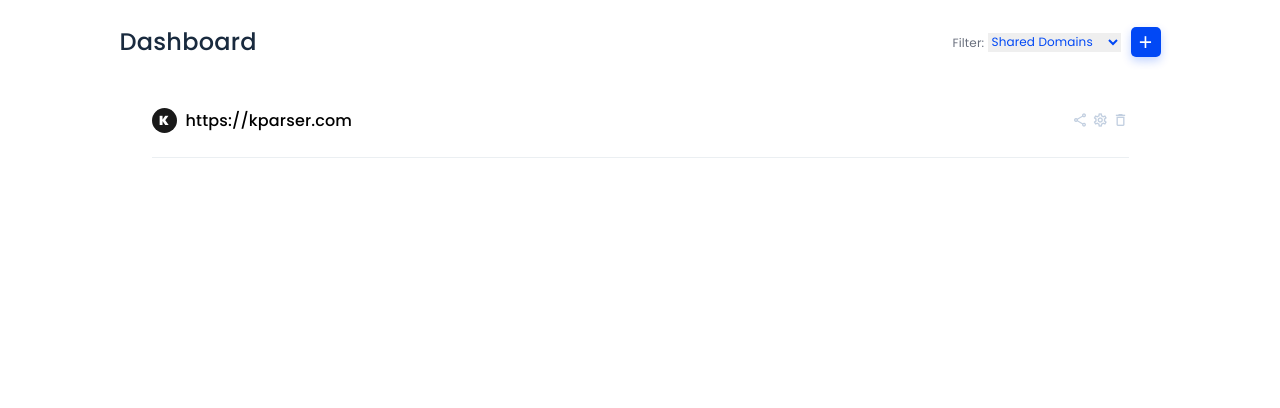
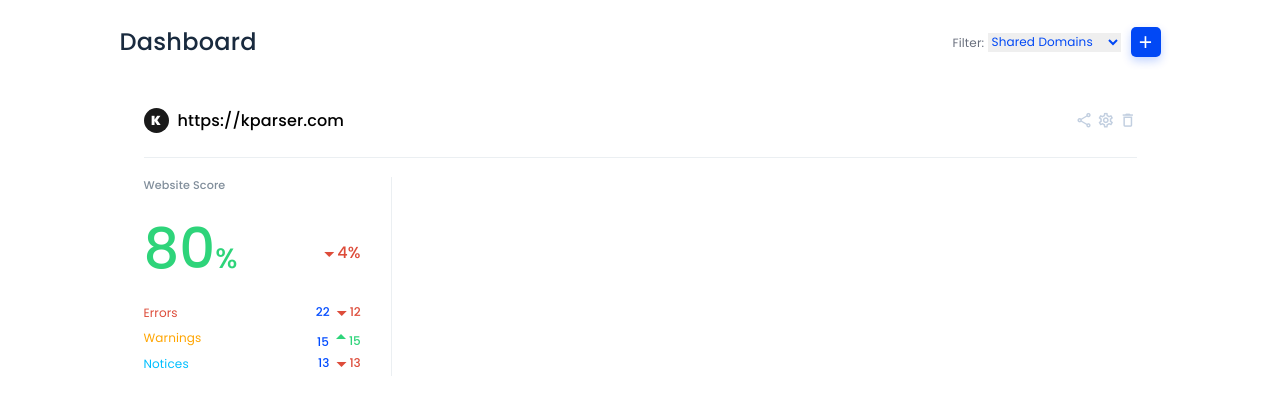
Before and after one commit to Miillla/FinalHomeWork, a website: page index.html in a window 1280 px wide. Drawn offline with Linux system fonts and the light colour scheme.

Commit message:
Add website scores style

```diff
--- a/index.html
+++ b/index.html
@@ -48,7 +48,31 @@
           <span class="material-icons material-icons-outlined">delete</span>
         </div>
       </div>
-      <div class="main-content"></div>
+      <div class="main-content">
+        <div class="widget website-score">
+          <h3 class="title">Website Score</h3>
+          <div class="score">
+            <span class="percent">80<span>%</span></span>
+            <span class="variation arrow down">4%</span>
+          </div>
+          <div class="score errors">
+            <span class="title">Errors</span>
+            <span class="value"
+              >22<span class="change arrow down">12</span></span
+            >
+          </div>
+          <div class="score warnings">
+            <span class="title">Warnings</span>
+            <span class="value">15<span class="change arrow up">15</span></span>
+          </div>
+          <div class="score notice">
+            <span class="title">Notices</span>
+            <span class="value"
+              >13<span class="change arrow down">13</span></span
+            >
+          </div>
+        </div>
+      </div>
     </main>
   </body>
 </html>
--- a/src/scss/style.scss
+++ b/src/scss/style.scss
@@ -193,7 +193,7 @@
 }
 
 main.container {
-  padding: 0 3.5rem;
+  padding: 0 3rem;
   margin: 0 auto;
   max-width: 1089px;
   box-sizing: border-box;
@@ -239,10 +239,103 @@
 
 span.material-icons {
   color: #c2cfe0;
-  font-size: 1rem;
+  font-size: 1.1rem;
   line-height: 1.5rem;
   cursor: pointer;
 }
 span.material-icons:hover {
   color: #0148f5;
 }
+.main-content {
+  display: flex;
+}
+.widget {
+  margin: 1.1rem 0;
+  flex: 25% 0 0;
+}
+
+.website-score {
+  border-right: 1px solid #ebeff2;
+  padding: 0 30px 0 0;
+  box-sizing: border-box;
+}
+h3.title {
+  color: #818e9b;
+  font-size: 0.7rem;
+  letter-spacing: 0.01em;
+  line-height: 16px;
+  margin-bottom: 14px;
+}
+.score {
+  display: flex;
+  align-items: center;
+  justify-content: space-between;
+}
+span.percent {
+  color: #2ed47a;
+  font-size: 3.5rem;
+  font-weight: 500;
+  line-height: 84px;
+}
+span.percent span {
+  font-size: 1.75rem;
+}
+span.variation.down {
+  font-weight: 500;
+  font-size: 1rem;
+  line-height: 180%;
+  letter-spacing: 0.01em;
+  color: #dd4c3a;
+}
+span.arrow::before {
+  font-family: "Material Icons";
+  font-weight: normal;
+  font-style: normal;
+  font-size: 24px;
+  line-height: 1;
+  letter-spacing: normal;
+  text-transform: none;
+  display: inline-block;
+  white-space: nowrap;
+  word-wrap: normal;
+  direction: ltr;
+  -webkit-font-feature-settings: "liga";
+  -webkit-font-smoothing: antialiased;
+  width: 20px;
+}
+span.change.down {
+  color: #dd4c3a;
+}
+span.arrow.down::before {
+  content: "arrow_drop_down";
+  color: #dd4c3a;
+  vertical-align: middle;
+}
+span.change.up {
+  color: #2ed47a;
+}
+span.arrow.up::before {
+  content: "arrow_drop_up";
+  color: #2ed47a;
+  vertical-align: sub;
+}
+.score .title {
+  font-size: 0.75rem;
+  line-height: 21.6px;
+  letter-spacing: 0.01em;
+}
+.errors .title {
+  color: #dd4c3a;
+}
+.warnings .title {
+  color: orange;
+}
+.notice .title {
+  color: deepskyblue;
+}
+.score .value {
+  font-weight: 500;
+  font-size: 12px;
+  line-height: 180%;
+  color: #004bff;
+}
```
Also changed, not shown: css/style.css.
